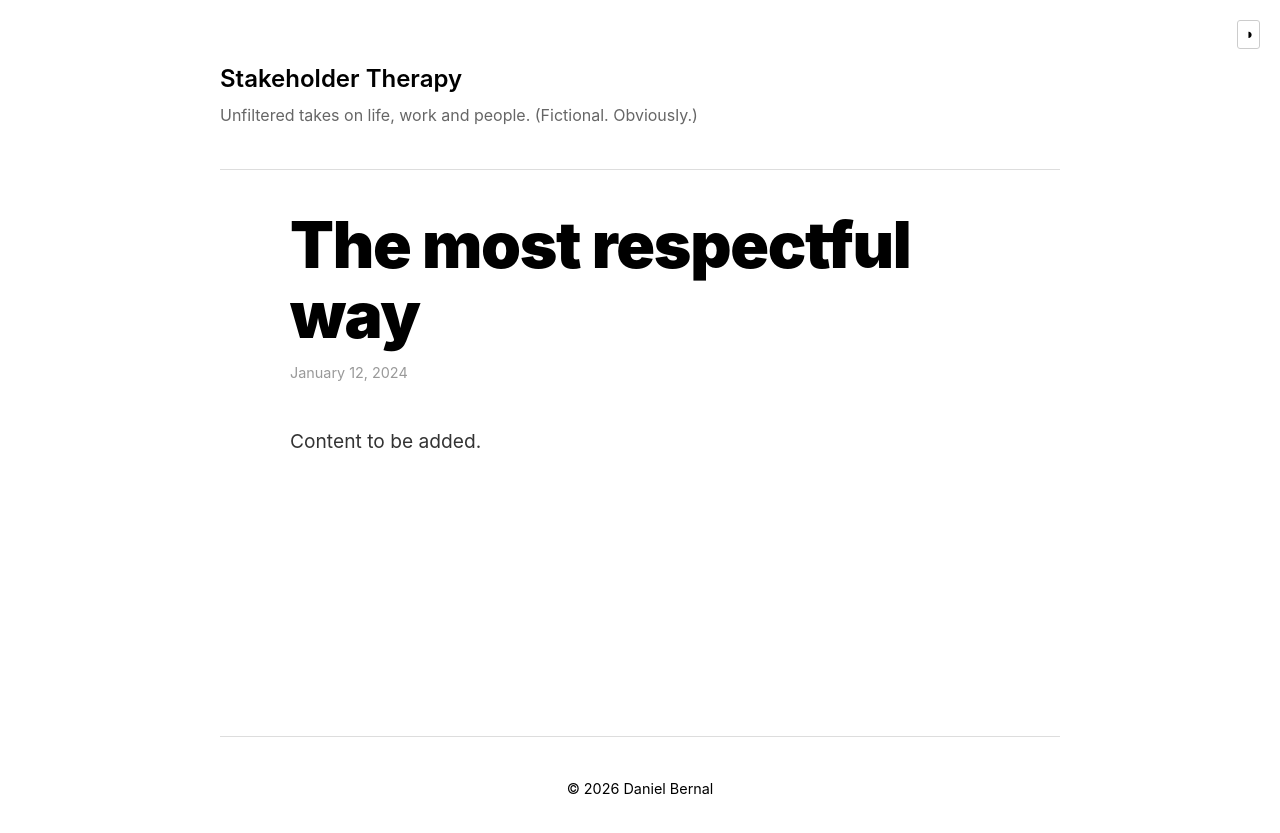
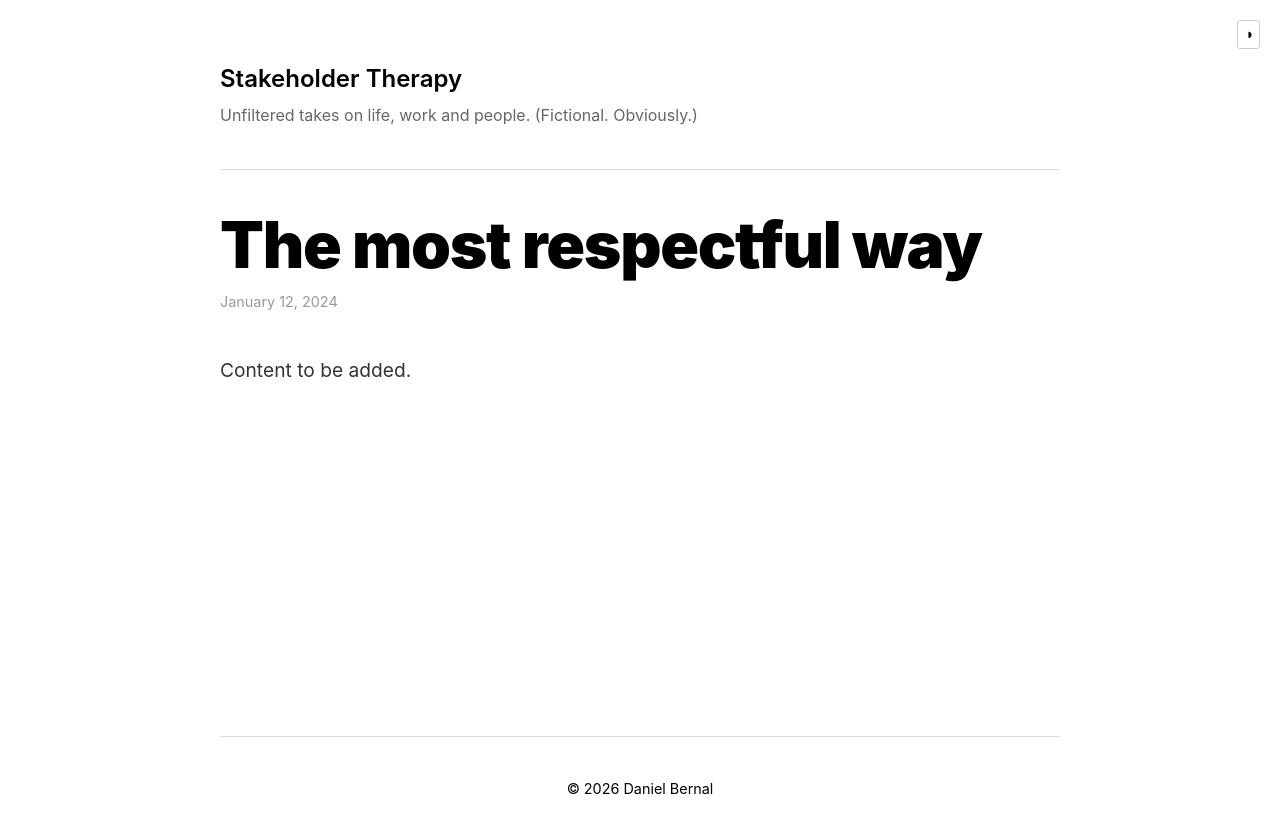
Before and after one commit to afterxleep/stakeholdertherapy.com, a Jekyll site: the page built from _posts/2024-01-12-the-most-respectful-way.md, in a window 1280 px wide. Shown: the top 833 px of the page. Built offline with Jekyll 4.4.1, drawn with Linux system fonts in a browser that asks for light colours.

Commit message:
Align post content to left and use full width

```diff
--- a/_layouts/default.html
+++ b/_layouts/default.html
@@ -307,8 +307,7 @@
 
     /* Post Page */
     .post {
-      max-width: 700px;
-      margin: 0 auto;
+      max-width: 100%;
     }
 
     .post h1 {
```
